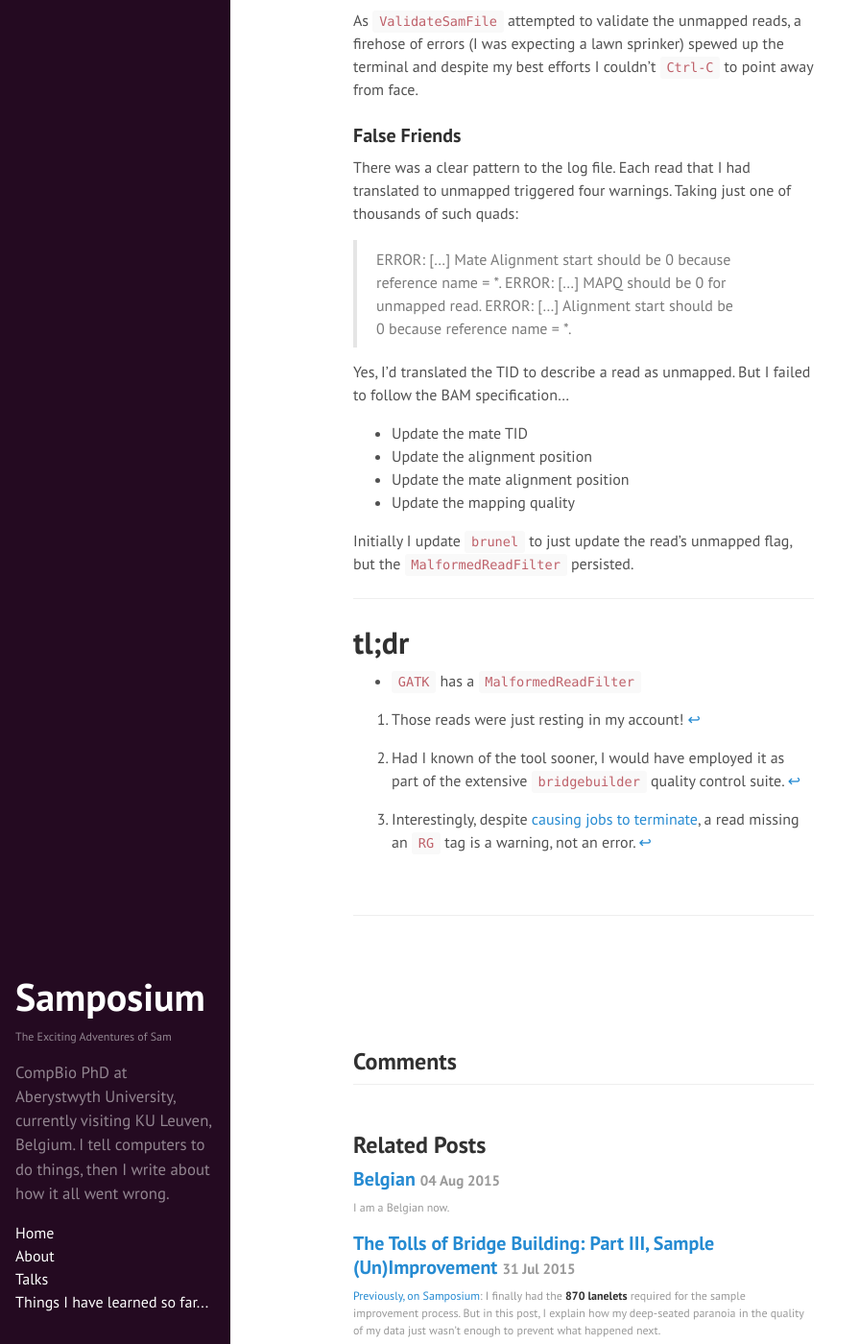
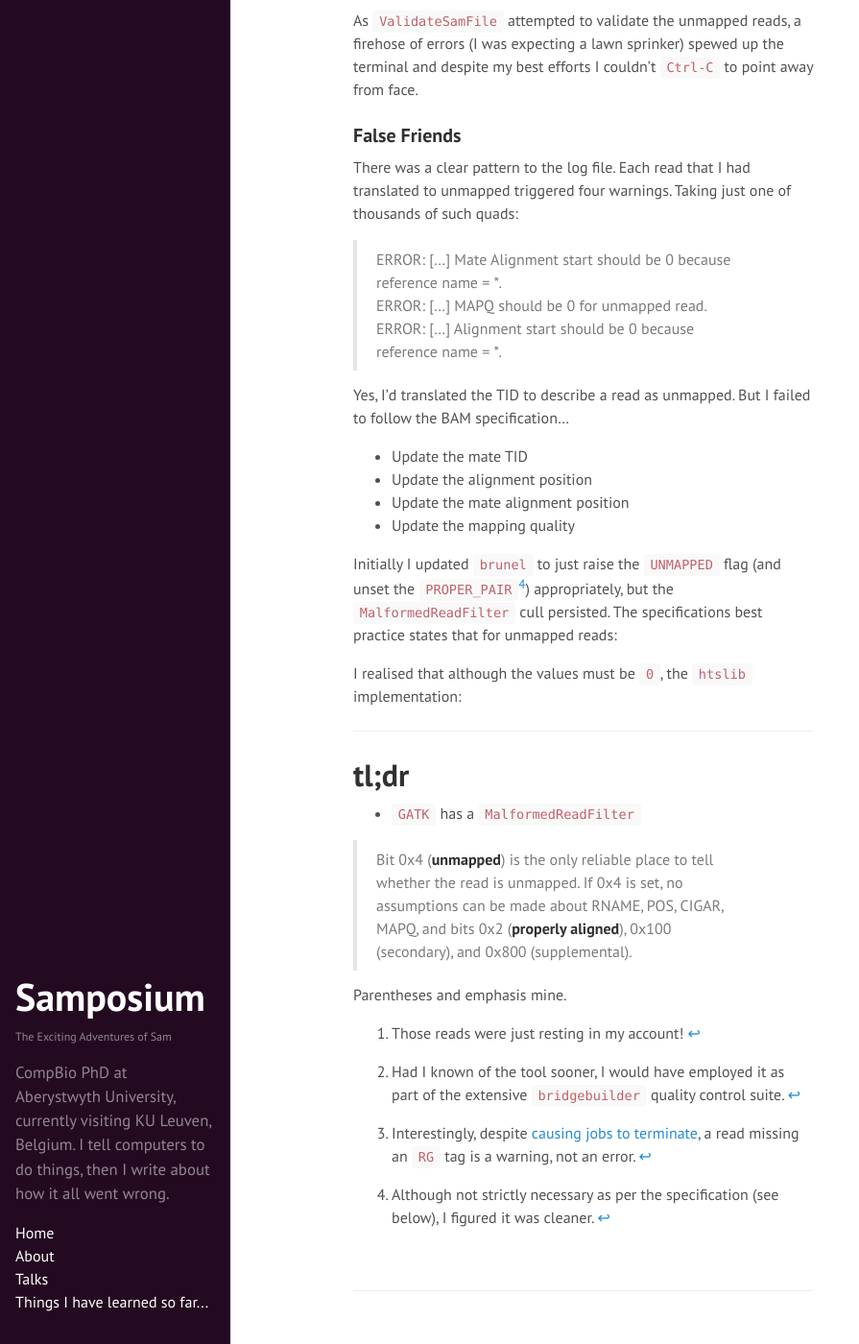
Before and after one commit to SamStudio8/samstudio8.github.io.off, a Jekyll site: the page built from _posts/2015-08-27-bridgebuilding-p4.md, in a window 1280 px wide and 1400 px high, scrolled down 4060 px. Shown: the whole window at 96% size, without its empty margins (0-895 px from the left). Built offline with Jekyll 4.4.1, drawn with Linux system fonts in a browser that asks for light colours; Markdown is read by kramdown in place of the engine named in the settings; comment, search, counter and statistics services are not loaded.

Commit message:
Update 2015-08-27-bridgebuilding-p4.md

```diff
--- a/_posts/2015-08-27-bridgebuilding-p4.md
+++ b/_posts/2015-08-27-bridgebuilding-p4.md
@@ -157,8 +157,13 @@ Yes, I'd translated the TID to describe a read as unmapped. But I failed to foll
 * Update the mate alignment position
 * Update the mapping quality
 
-Initially I update `brunel` to just update the read's unmapped flag, but the `MalformedReadFilter`
-persisted.
+Initially I updated `brunel` to just raise the `UNMAPPED` flag (and unset the `PROPER_PAIR`[^3])
+appropriately, but the `MalformedReadFilter` cull persisted. The specifications best practice
+states that for unmapped reads:
+
+
+
+I realised that although the values must be `0`, the `htslib` implementation:
 
 * * *
 
@@ -170,3 +175,9 @@ persisted.
 [^1]: Had I known of the tool sooner, I would have employed it as part of the extensive `bridgebuilder` quality control suite.
 
 [^2]: Interestingly, despite [causing jobs to terminate]({% post_url 2015-07-31-bridgebuilding-p3 %}#vanish-rg), a read missing an `RG` tag is a warning, not an error.
+
+[^3]: Although not strictly necessary as per the specification (see below), I figured it was cleaner.
+
+   > Bit 0x4 (**unmapped**) is the only reliable place to tell whether the read is unmapped. If 0x4 is set, no assumptions can be made about RNAME, POS, CIGAR, MAPQ, and bits 0x2 (**properly aligned**), 0x100 (secondary), and 0x800 (supplemental).
+
+   Parentheses and emphasis mine.
```
